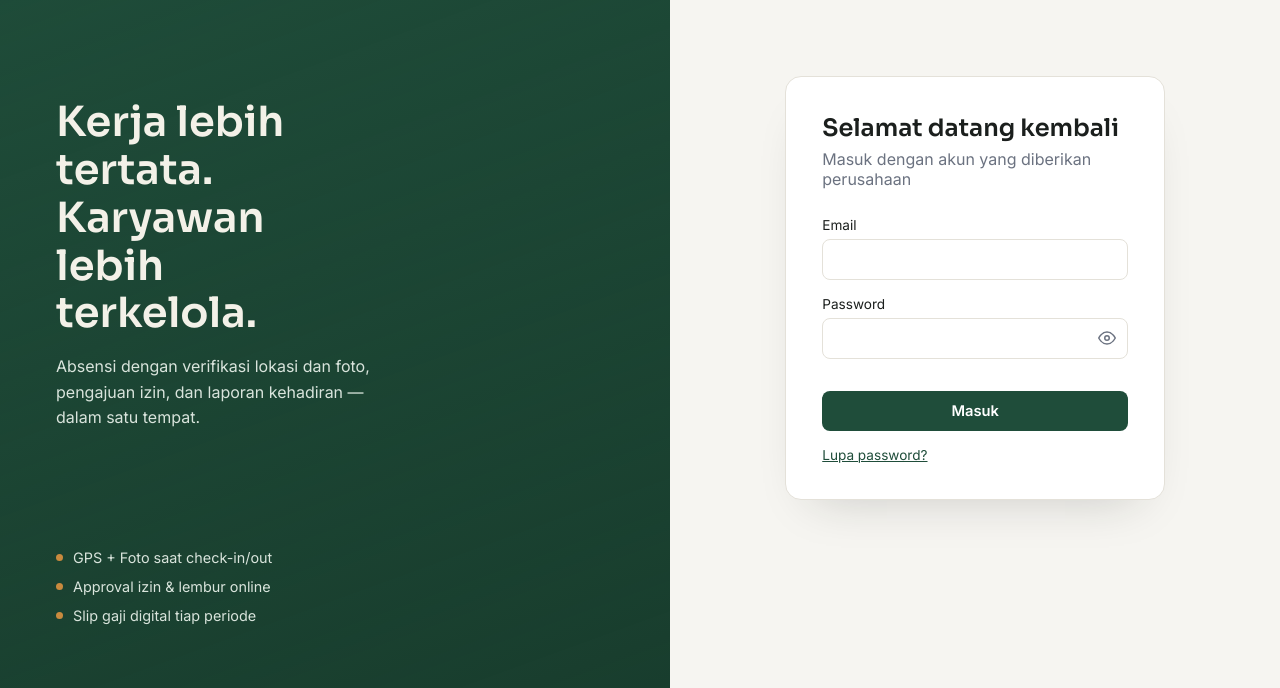
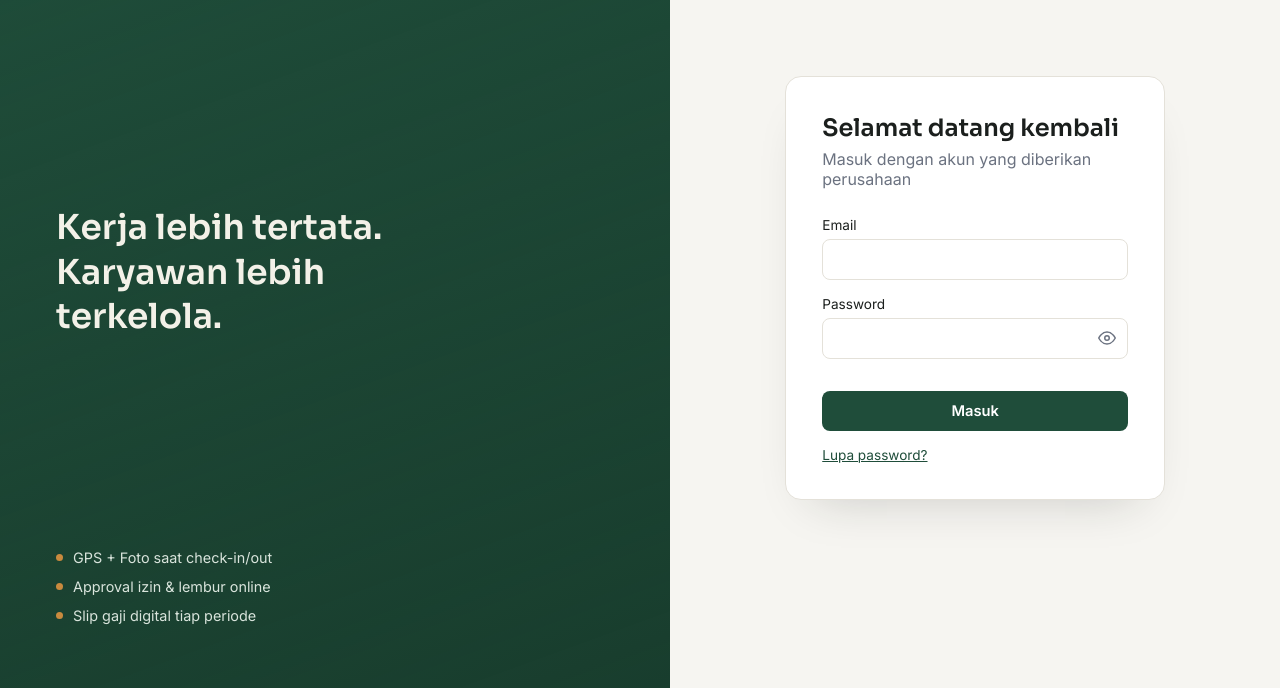
Before and after one commit to sdaglobal-absensi/absensi, a plain HTML site: page index.html in a window 1280 px wide. Shown: the part 112-800 px from the top of the page. Drawn offline with nearby package versions, Linux system fonts and the light colour scheme.

Commit message:
Add files via upload

```diff
--- a/css/style.css
+++ b/css/style.css
@@ -53,7 +53,7 @@ h1, h2, h3 { font-family: 'Sora', sans-serif; font-weight: 600; margin: 0; }
 }
 .login-hero .brand { font-family: 'Sora', sans-serif; font-size: 1.3rem; font-weight: 700; letter-spacing: 0.01em; display: flex; align-items: center; gap: 10px; }
 .login-hero .brand-tagline { font-size: 0.75rem; font-weight: 600; letter-spacing: 0.08em; text-transform: uppercase; color: #A9C2B4; margin: 4px 0 0 36px; }
-.login-hero h1 { font-size: 2.6rem; line-height: 1.15; max-width: 9ch; color: #F3F1E8; }
+.login-hero h1 { font-size: 2.15rem; line-height: 1.3; max-width: 15ch; color: #F3F1E8; }
 .login-hero p { max-width: 34ch; color: #D9E4DC; line-height: 1.6; }
 .hero-tags { display: flex; flex-direction: column; gap: 12px; }
 .hero-tag { display: flex; gap: 10px; align-items: center; color: #D9E4DC; font-size: 0.9rem; }
--- a/index.html
+++ b/index.html
@@ -17,7 +17,6 @@
       </div>
       <div>
         <h1>Kerja lebih tertata.<br>Karyawan lebih terkelola.</h1>
-        <p>Absensi dengan verifikasi lokasi dan foto, pengajuan izin, dan laporan kehadiran — dalam satu tempat.</p>
       </div>
       <div class="hero-tags">
         <div class="hero-tag"><span class="dot"></span> GPS + Foto saat check-in/out</div>
```
Also changed, not shown: reset-password.html (+0 -1 lines).
